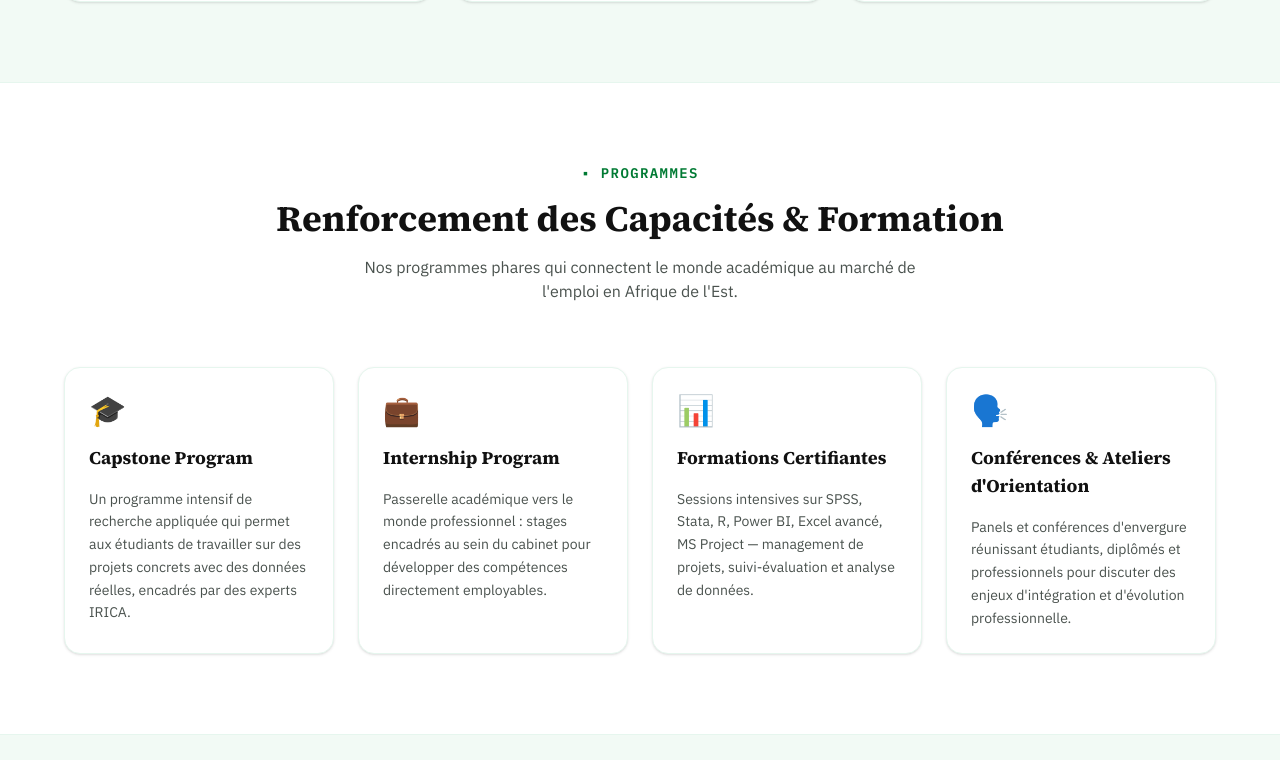
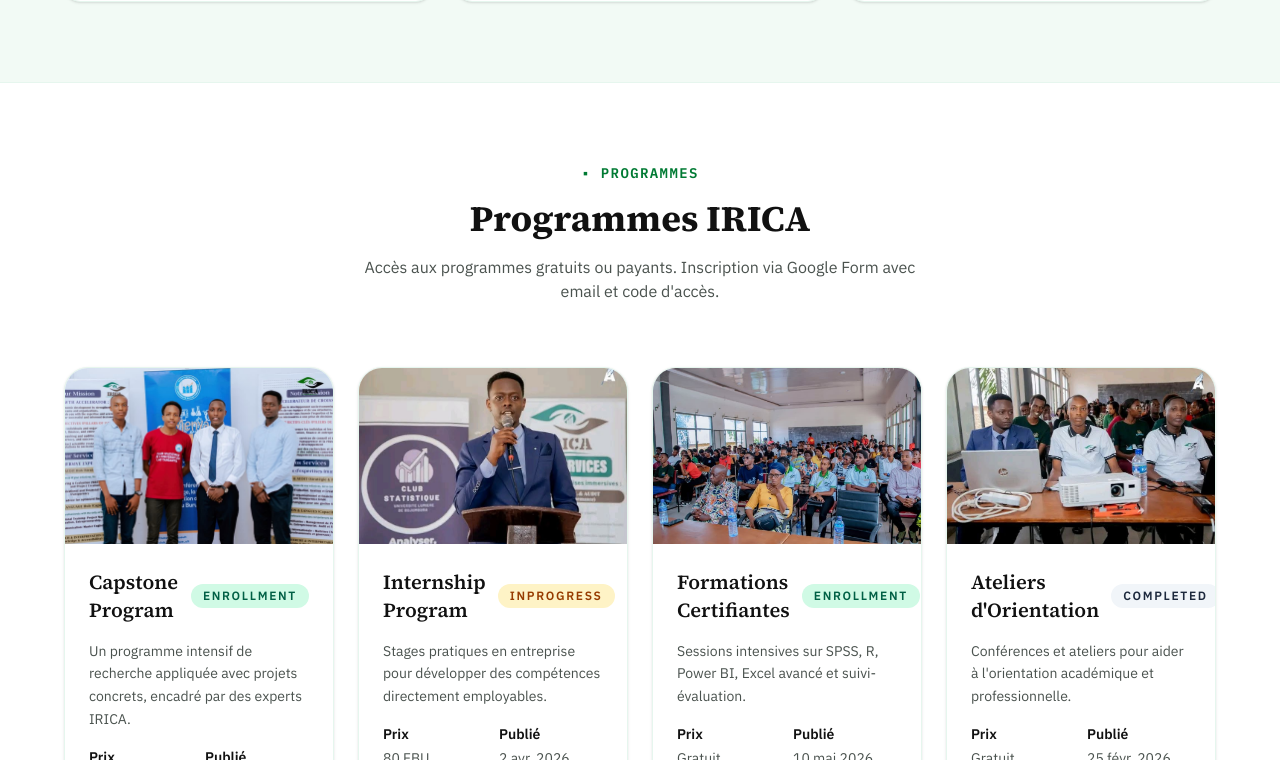
Before and after one commit to APDYd-dotcom/Irica, a React (Vite) app: page / in a window 1280 px wide. Shown: the part 2040-2800 px from the top of the page. Built offline with nearby package versions, Linux system fonts and the light colour scheme.

Commit message:
Refactor ProgramsSection component: update program details, enhance layout, and improve styling

```diff
--- a/src/components/ProgramsSection.jsx
+++ b/src/components/ProgramsSection.jsx
@@ -2,42 +2,111 @@ function ProgramsSection() {
   const PROGRAMS = [
     {
       title: "Capstone Program",
-      desc: "Un programme intensif de recherche appliquée qui permet aux étudiants de travailler sur des projets concrets avec des données réelles, encadrés par des experts IRICA.",
-      icon: "🎓",
+      desc: "Un programme intensif de recherche appliquée avec projets concrets, encadré par des experts IRICA.",
+      photo: "/images/1.jpg",
+      link: "/programs/capstone",
+      status: "enrollment",
+      isFree: false,
+      price: 60.000,
+      createdAt: "2026-03-18",
     },
     {
       title: "Internship Program",
-      desc: "Passerelle académique vers le monde professionnel : stages encadrés au sein du cabinet pour développer des compétences directement employables.",
-      icon: "💼",
+      desc: "Stages pratiques en entreprise pour développer des compétences directement employables.",
+      photo: "/images/2.jpg",
+      link: "/programs/internship",
+      status: "inprogress",
+      isFree: false,
+      price: 80.000,
+      createdAt: "2026-04-02",
     },
     {
       title: "Formations Certifiantes",
-      desc: "Sessions intensives sur SPSS, Stata, R, Power BI, Excel avancé, MS Project — management de projets, suivi-évaluation et analyse de données.",
-      icon: "📊",
+      desc: "Sessions intensives sur SPSS, R, Power BI, Excel avancé et suivi-évaluation.",
+      photo: "/images/4.jpg",
+      link: "/programs/certification",
+      status: "enrollment",
+      isFree: true,
+      price: 0,
+      createdAt: "2026-05-10",
     },
     {
-      title: "Conférences & Ateliers d'Orientation",
-      desc: "Panels et conférences d'envergure réunissant étudiants, diplômés et professionnels pour discuter des enjeux d'intégration et d'évolution professionnelle.",
-      icon: "🗣️",
+      title: "Ateliers d'Orientation",
+      desc: "Conférences et ateliers pour aider à l'orientation académique et professionnelle.",
+      photo: "/images/3.jpg",
+      link: "/programs/workshops",
+      status: "completed",
+      isFree: true,
+      price: 0,
+      createdAt: "2026-02-25",
     },
   ];
+
+  const statusStyles = (status) => {
+    switch (status) {
+      case "enrollment":
+        return "bg-emerald-100 text-emerald-800";
+      case "inprogress":
+        return "bg-amber-100 text-amber-800";
+      case "completed":
+        return "bg-slate-100 text-slate-800";
+      default:
+        return "bg-slate-100 text-slate-800";
+    }
+  };
+
+  const formatDate = (date) => new Date(date).toLocaleDateString("fr-FR", {
+    day: "numeric",
+    month: "short",
+    year: "numeric",
+  });
 
   return (
     <section id="programs" className="py-20 px-6">
       <div className="max-w-6xl mx-auto">
         <div className="text-center space-y-4 mb-16">
           <div className="text-forest-800 font-mono text-sm font-semibold tracking-widest uppercase">▪ Programmes</div>
-          <h2 className="font-serif text-3xl md:text-4xl font-bold text-ink">Renforcement des Capacités & Formation</h2>
+          <h2 className="font-serif text-3xl md:text-4xl font-bold text-ink">Programmes IRICA</h2>
           <p className="text-ink-soft max-w-xl mx-auto">
-            Nos programmes phares qui connectent le monde académique au marché de l'emploi en Afrique de l'Est.
+            Accès aux programmes gratuits ou payants. Inscription via Google Form avec email et code d'accès.
           </p>
         </div>
         <div className="grid grid-cols-1 md:grid-cols-2 lg:grid-cols-4 gap-6">
           {PROGRAMS.map((prog) => (
-            <div key={prog.title} className="bg-white p-6 rounded-2xl border border-forest-100 shadow-sm space-y-4 hover:border-forest-800/40 transition duration-300">
-              <div className="text-3xl">{prog.icon}</div>
-              <h3 className="font-serif text-lg font-bold text-ink">{prog.title}</h3>
-              <p className="text-sm text-ink-soft leading-relaxed">{prog.desc}</p>
+            <div key={prog.title} className="bg-white rounded-3xl border border-forest-100 shadow-sm overflow-hidden transition hover:-translate-y-1 hover:shadow-lg duration-300">
+              <div className="h-44 overflow-hidden">
+                <img src={prog.photo} alt={prog.title} className="w-full h-full object-cover" />
+              </div>
+              <div className="p-6 space-y-4">
+                <div className="flex items-center justify-between gap-3">
+                  <h3 className="font-serif text-xl font-semibold text-ink">{prog.title}</h3>
+                  <span className={`rounded-full px-3 py-1 text-xs font-semibold uppercase tracking-[0.14em] ${statusStyles(prog.status)}`}>
+                    {prog.status}
+                  </span>
+                </div>
+                <p className="text-sm text-ink-soft leading-relaxed">{prog.desc}</p>
+                <div className="grid grid-cols-2 gap-3 text-sm text-ink-soft">
+                  <div className="space-y-1">
+                    <div className="font-semibold text-ink">Prix</div>
+                    <div>{prog.isFree ? "Gratuit" : `${prog.price} FBU`}</div>
+                  </div>
+                  <div className="space-y-1">
+                    <div className="font-semibold text-ink">Publié</div>
+                    <div>{formatDate(prog.createdAt)}</div>
+                  </div>
+                </div>
+                <div className="flex flex-wrap gap-2 text-xs font-medium uppercase tracking-[0.12em] text-forest-800">
+                  {prog.isFree ? (
+                    <span className="bg-emerald-50 px-2 py-1 rounded-full">Free</span>
+                  ) : (
+                    <span className="bg-amber-50 px-2 py-1 rounded-full">Paid</span>
+                  )}
+                  <span className="bg-slate-50 px-2 py-1 rounded-full">Email + Code</span>
+                </div>
+                <a href={prog.link} className="inline-flex items-center justify-center w-full rounded-2xl bg-forest-800 px-4 py-3 text-sm font-semibold text-white transition hover:bg-forest-900">
+                  Voir le programme
+                </a>
+              </div>
             </div>
           ))}
         </div>
```
